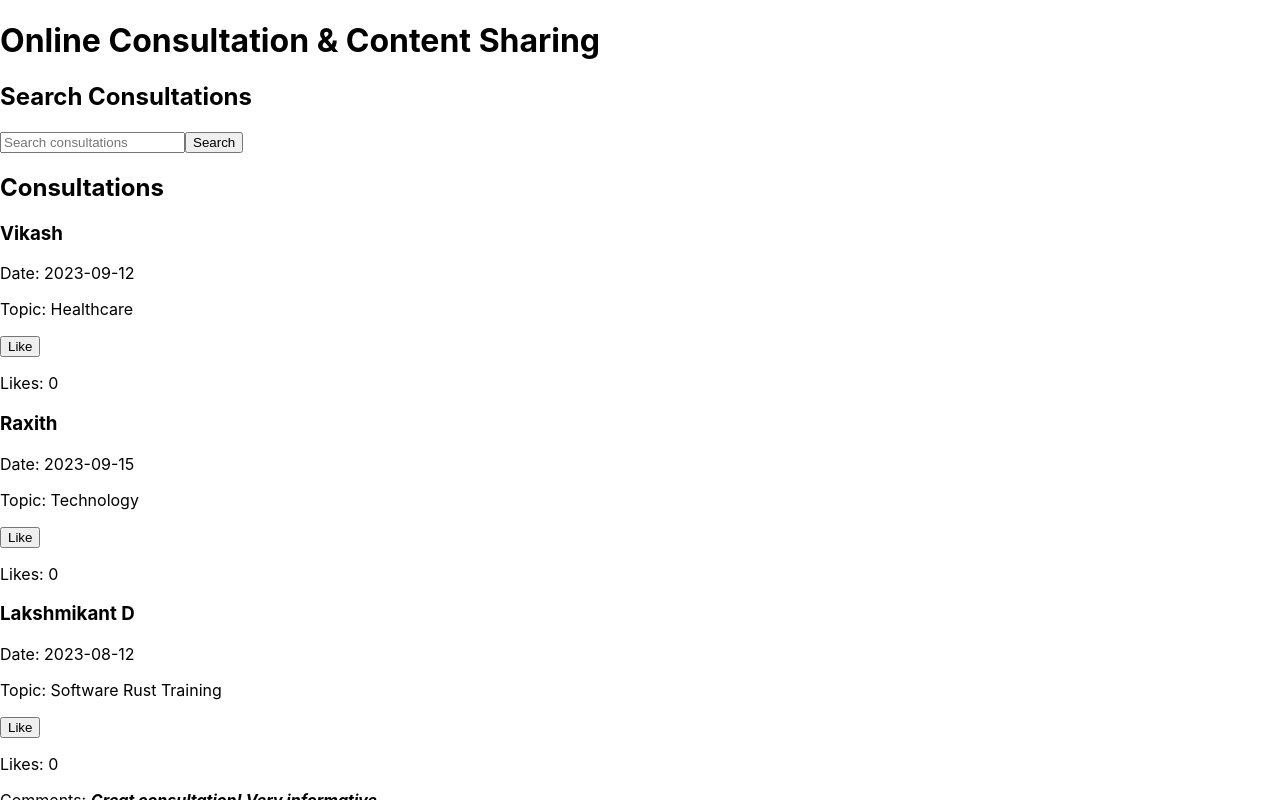
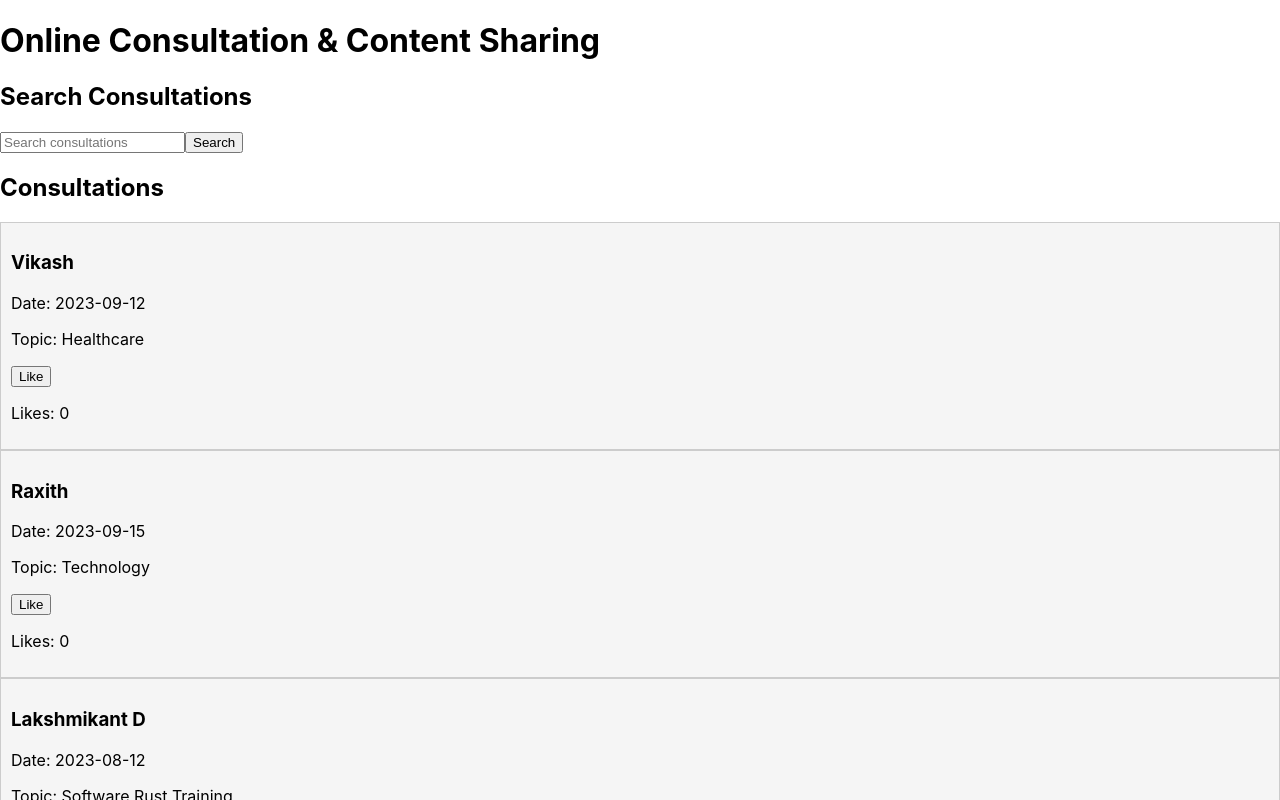
Before and after one commit to thefullstacktrainer/consultation_and_content_sharing_app, a React (Create React App) app: page / in a window 1280 px wide. Shown: the top 800 px of the page. Built offline with nearby package versions, Linux system fonts and the light colour scheme.

Commit message:
Inline style

```diff
--- a/src/components/ConsultationCard.js
+++ b/src/components/ConsultationCard.js
@@ -7,8 +7,14 @@ const ConsultationCard = ({ userName, consultationDate, topic }) => {
         setLikes(likes + 1);
     };
 
+    const cardStyle = {
+        border: '1px solid #ccc',
+        padding: '10px',
+        backgroundColor: '#f5f5f5',
+    };
+
     return (
-        <div className="consultation-card">
+        <div className="consultation-card" style={cardStyle}>
             <h3>{userName}</h3>
             <p>Date: {consultationDate}</p>
             <p>Topic: {topic}</p>
```
